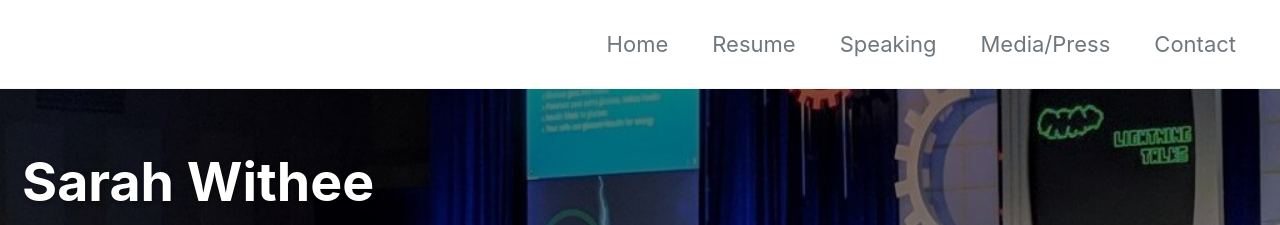
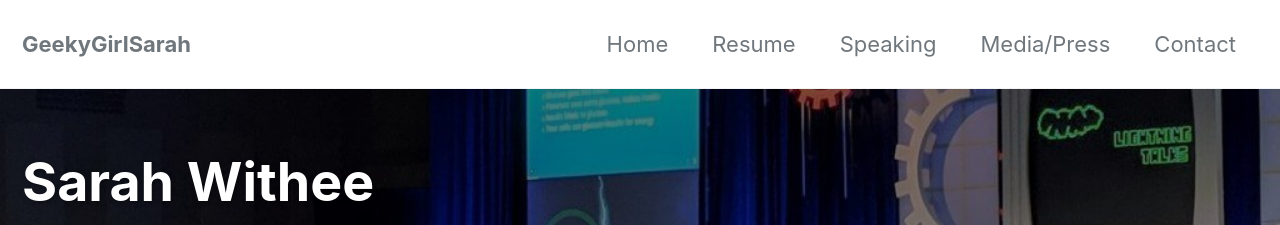
Before and after one commit to geekygirlsarah/geekygirlsarah.com, a Jekyll site: the page built from index.html, in a window 1280 px wide. Shown: the top 225 px of the page. Built offline with Jekyll 4.4.1, drawn with Linux system fonts in a browser that asks for light colours; cached includes are drawn as plain includes; nearby versions of some CDN libraries; the list of posts is cut into pages by our own code; comment, search, counter and statistics services are not loaded.

Commit message:
Add masthead back in, update Netlify link on README

```diff
--- a/_config.yml
+++ b/_config.yml
@@ -33,8 +33,8 @@ baseurl                  : "" # the subpath of your site, e.g. "/blog"
 repository               : "geekygirlsarah/geekygirlsarah.com" # GitHub username/repo-name e.g. "mmistakes/minimal-mistakes"
 teaser                   : # path of fallback teaser image, e.g. "/assets/images/500x300.png"
 logo                     : # path of logo image to display in the masthead, e.g. "/assets/images/88x88.png"
-masthead_title_enable    : false # overrides the website title displayed in the masthead, use " " for no title
-masthead_title           : # overrides the website title displayed in the masthead, use " " for no title
+masthead_title_enable    : true # overrides the website title displayed in the masthead, use " " for no title
+masthead_title           : GeekyGirlSarah  # overrides the website title displayed in the masthead, use " " for no title
 breadcrumbs              : true # true, false (default)
 words_per_minute         : 200
 comments:
@@ -178,8 +178,6 @@ footer:
 #    - label: "YouTube"
 #      icon: "fab fa-fw fa-youtube"
 #      url: "https://youtube.com/user/geekygirlsarah"
-
-
 
 
 # Reading Files
@@ -330,9 +328,3 @@ defaults:
     values:
       layout: single
       author_profile: true
-
-
-
-# Not sure if these do anything, so commenting out for now
-# twitter_username: geekygirlsarah
-# github_username:  geekygirlsarah
```
Also changed, not shown: README.md.
